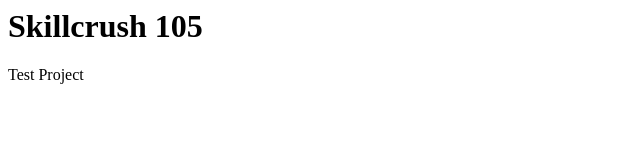
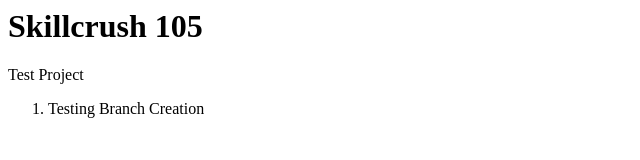
Before and after one commit to csndra0504/skillcrush-105-testing, a plain HTML site: page index.html in a window 1280 px wide. Shown: the whole page, without its empty margins (0-640 px from the left). Drawn offline with Linux system fonts and the light colour scheme.

Commit message:
feat:added 105 testing steps list

```diff
--- a/index.html
+++ b/index.html
@@ -5,5 +5,8 @@
   <body>
     <h1>Skillcrush 105</h1>
     <p>Test Project</p>
+    <ol>
+      <li>Testing Branch Creation</li>
+    </ol>
   </body>
 </html>
```
